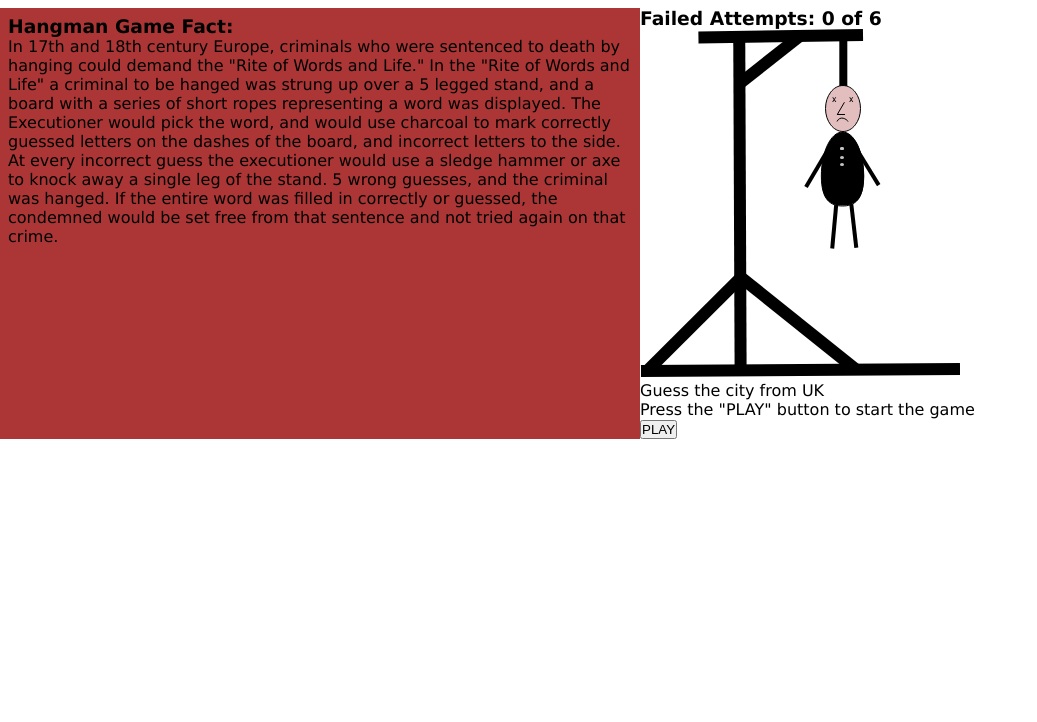
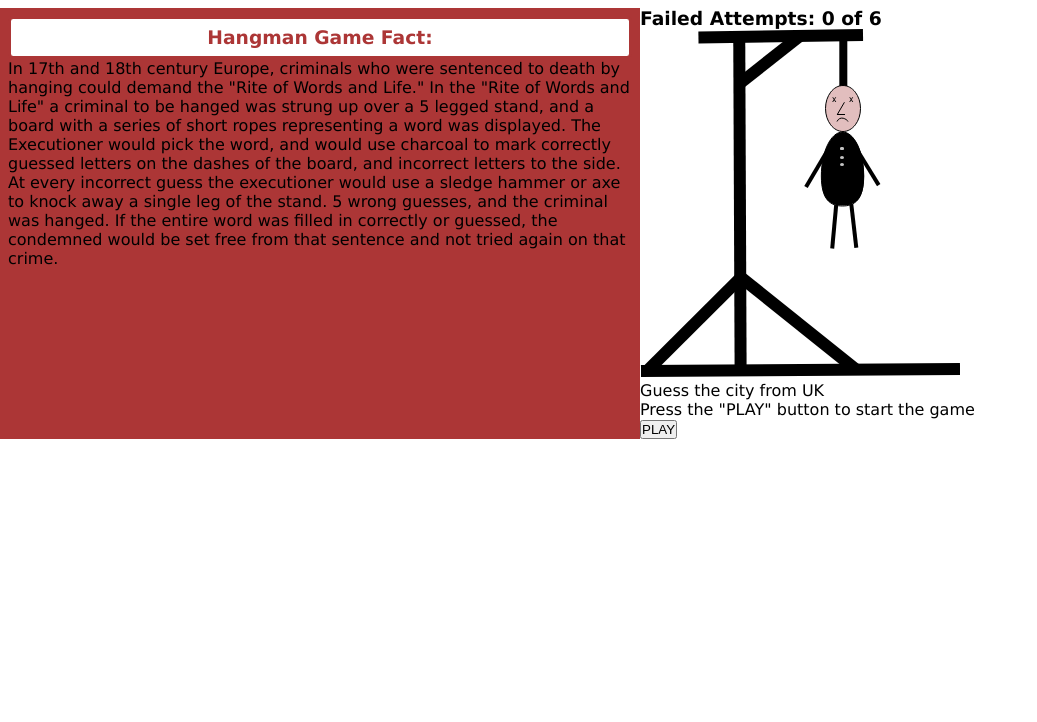
Before and after one commit to 21ciprian/hangman, a plain HTML site: page index.html in a window 1280 px wide. Shown: the part 78-800 px from the top of the page, without its empty margins (0-1037 px from the left). Drawn offline with Linux system fonts and the light colour scheme; a script that the page names is missing.

Commit message:
Styled title in facts section

```diff
--- a/styles.css
+++ b/styles.css
@@ -25,3 +25,12 @@ article .fact {
 	background-color: #ac3636;
 	padding: 0.5rem;
 }
+article .fact h3 {
+	text-align: center;
+	margin: auto;
+	padding: 0.5rem;
+	background-color: #fff;
+	color: #ac3636;
+	border: 0.2rem solid #ac3636;
+	border-radius: 0.33333rem;
+}
```
